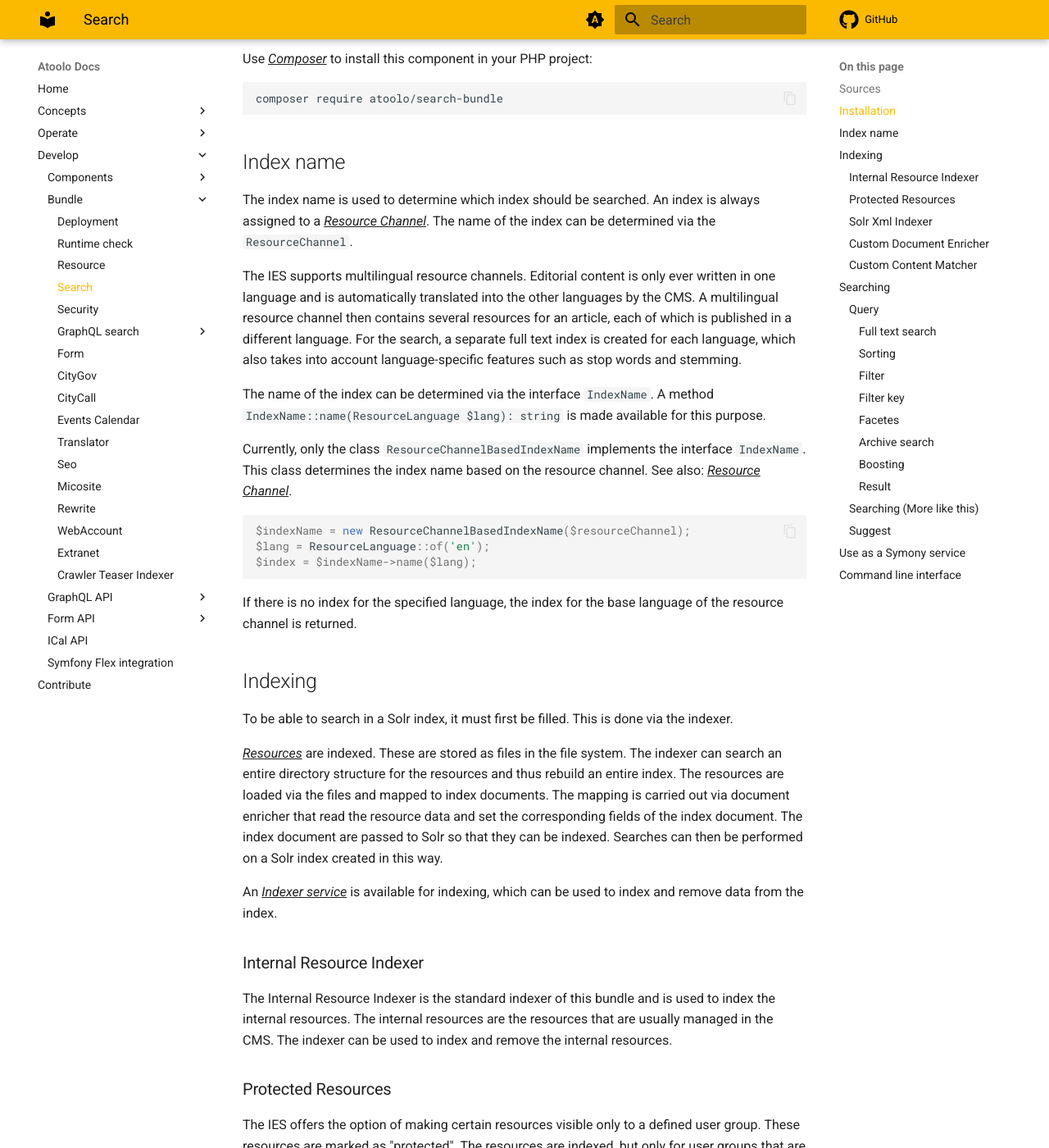
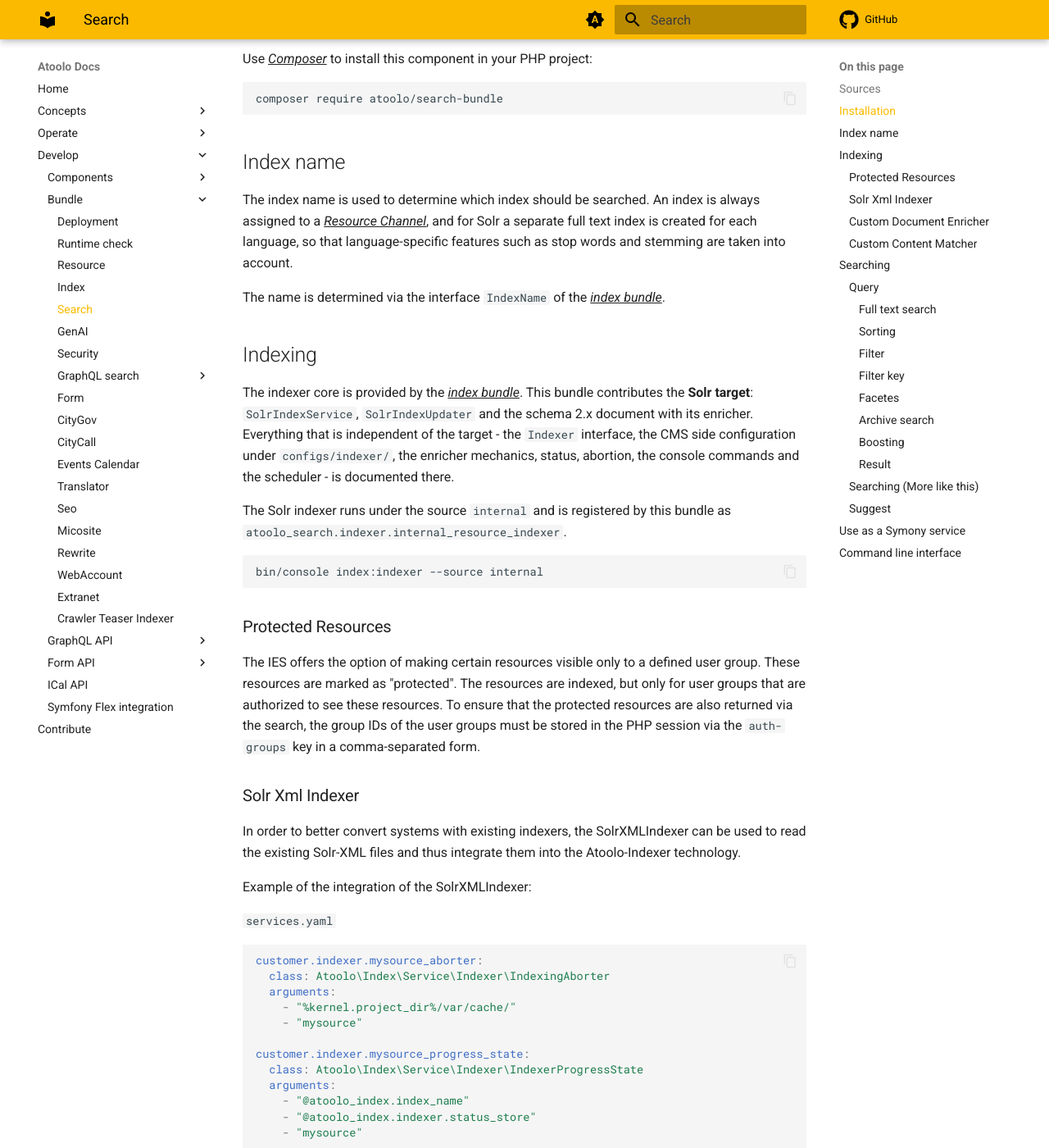
Before and after one commit to sitepark/atoolo-docs, an MkDocs documentation site: the page built from docs/develop/bundles/search/index.md, in a window 1280 px wide and 1400 px high, scrolled down 463 px. Shown: the whole window at 82% size. Built offline with MkDocs 1.6.1 and Material for MkDocs 9.7.7, drawn with Linux system fonts in a browser that asks for light colours; comment, search, counter and statistics services are not loaded; some of the changed text lies outside the part shown.

Commit message:
docs: document the index bundle and the genai bundle
The backend agnostic indexer core moved out of the search bundle into
atoolo/index-bundle, and atoolo/genai-bundle is a second index target
next to Solr.

- new page for the index bundle: the target ports, how a target bundle
  registers its indexer, the CMS side configuration, enricher and content
  matcher, the document dumper, the console commands, the shared
  scheduler, and a migration section old name -> new name for classes,
  service ids, tags, parameters and commands
- new page for the genai bundle: configuration, the document and its
  snake_case JSON keys, the HTTP contract and the assistant
- the search page keeps the Solr specifics and points at the new page;
  its SolrXmlIndexer example uses the new service ids
- operate/indexing.md uses index:indexer

Co-Authored-By: Claude Opus 5 (1M context) <noreply@anthropic.com>

````diff
--- a/docs/develop/bundles/search/index.md
+++ b/docs/develop/bundles/search/index.md
@@ -20,34 +20,19 @@ composer require atoolo/search-bundle
 
 ## Index name
 
-The index name is used to determine which index should be searched. An index is always assigned to a [Resource Channel](../../../concepts/resource-channel.md). The name of the index can be determined via the `ResourceChannel`.
+The index name is used to determine which index should be searched. An index is always assigned to a [Resource Channel](../../../concepts/resource-channel.md), and for Solr a separate full text index is created for each language, so that language-specific features such as stop words and stemming are taken into account.
 
-The IES supports multilingual resource channels. Editorial content is only ever written in one language and is automatically translated into the other languages by the CMS. A multilingual resource channel then contains several resources for an article, each of which is published in a different language. For the search, a separate full text index is created for each language, which also takes into account language-specific features such as stop words and stemming.
-
-The name of the index can be determined via the interface `IndexName`. A method `IndexName::name(ResourceLanguage $lang): string` is made available for this purpose.
-
-Currently, only the class `ResourceChannelBasedIndexName` implements the interface `IndexName`. This class determines the index name based on the resource channel.
-See also: [Resource Channel](../resource.md#resourcechannel).
-
-```php
-$indexName = new ResourceChannelBasedIndexName($resourceChannel);
-$lang = ResourceLanguage::of('en');
-$index = $indexName->name($lang);
-```
-
-If there is no index for the specified language, the index for the base language of the resource channel is returned.
+The name is determined via the interface `IndexName` of the [index bundle](../index-bundle.md#index-name).
 
 ## Indexing
 
-To be able to search in a Solr index, it must first be filled. This is done via the indexer.
+The indexer core is provided by the [index bundle](../index-bundle.md). This bundle contributes the **Solr target**: `SolrIndexService`, `SolrIndexUpdater` and the schema 2.x document with its enricher. Everything that is independent of the target - the `Indexer` interface, the CMS side configuration under `configs/indexer/`, the enricher mechanics, status, abortion, the console commands and the scheduler - is documented there.
 
-[Resources](../resource.md#the-resource) are indexed. These are stored as files in the file system. The indexer can search an entire directory structure for the resources and thus rebuild an entire index. The resources are loaded via the files and mapped to index documents. The mapping is carried out via document enricher that read the resource data and set the corresponding fields of the index document. The index document are passed to Solr so that they can be indexed. Searches can then be performed on a Solr index created in this way.
+The Solr indexer runs under the source `internal` and is registered by this bundle as `atoolo_search.indexer.internal_resource_indexer`.
 
-An [Indexer service](https://github.com/sitepark/atoolo-search/blob/main/src/Indexer.php){:target="\_blank"} is available for indexing, which can be used to index and remove data from the index.
-
-### Internal Resource Indexer
-
-The Internal Resource Indexer is the standard indexer of this bundle and is used to index the internal resources. The internal resources are the resources that are usually managed in the CMS. The indexer can be used to index and remove the internal resources.
+```sh
+bin/console index:indexer --source internal
+```
 
 ### Protected Resources
 
@@ -63,29 +48,29 @@ Example of the integration of the SolrXMLIndexer:
 
 ```yaml
 customer.indexer.mysource_aborter:
-  class: Atoolo\Search\Service\Indexer\IndexingAborter
+  class: Atoolo\Index\Service\Indexer\IndexingAborter
   arguments:
     - "%kernel.project_dir%/var/cache/"
     - "mysource"
 
 customer.indexer.mysource_progress_state:
-  class: Atoolo\Search\Service\Indexer\IndexerProgressState
+  class: Atoolo\Index\Service\Indexer\IndexerProgressState
   arguments:
-    - "@atoolo_search.index_name"
-    - "@atoolo_search.indexer.status_store"
+    - "@atoolo_index.index_name"
+    - "@atoolo_index.indexer.status_store"
     - "mysource"
 
 customer.indexer.mysource_indexer:
   class: Atoolo\Search\Service\Indexer\SolrXmlIndexer
   arguments:
-    - "@atoolo_search.index_name"
+    - "@atoolo_index.index_name"
     - "@customer.indexer.mysource_progress_state"
     - "@customer.indexer.mysource_aborter"
     - "@atoolo_search.indexer.solr_index_service"
-    - "@atoolo_search.indexer.configuration_loader"
+    - "@atoolo_index.indexer.configuration_loader"
     - "@atoolo_search.indexer.solr_xml_reader"
     - "mysource"
-  tags: ["atoolo_search.indexer"]
+  tags: ["atoolo_index.indexer"]
 
 customer.indexer.mysource_indexer_scheduler:
   class: Atoolo\Search\Service\Indexer\SolrXmlIndexerScheduler
@@ -95,6 +80,14 @@ customer.indexer.mysource_indexer_scheduler:
   tags:
     - scheduler.schedule_provider: { name: "mysource-indexer-scheduler" }
 ```
+
+!!! warning
+
+    Up to `atoolo/search-bundle` 1.17 these services were named
+    `Atoolo\Search\Service\Indexer\IndexingAborter`,
+    `@atoolo_search.index_name` and so on, and the tag was
+    `atoolo_search.indexer`. The old names still work until 2.0; see the
+    [migration section](../index-bundle.md#migration-from-atoolosearch-bundle-117).
 
 ### Custom Document Enricher
 
@@ -108,8 +101,8 @@ declare(strict_types=1);
 namespace Atoolo\Examples\Search\Indexer\Enricher;
 
 use Atoolo\Resource\Resource;
-use Atoolo\Search\Service\Indexer\DocumentEnricher;
-use Atoolo\Search\Service\Indexer\IndexDocument;
+use Atoolo\Index\Service\Indexer\DocumentEnricher;
+use Atoolo\Index\Service\Indexer\IndexDocument;
 use Atoolo\Search\Service\Indexer\IndexSchema2xDocument;
 
 /**
@@ -151,49 +144,10 @@ services:
 
 ### Custom Content Matcher
 
-For the full-text search, the 'content' field is filled with all content relevant to the search. It may be necessary for special content to be extracted from the resources and written to the `content` field. A `ContentMatcher` can be implemented for this purpose.
-
-The `content` array of the resource is run through recursively and the `ContentMatcher` is called for each value. The `ContentMatcher` can then check whether the value should be written to the `content` field. The value can also be an array so that the `ContentMatcher` can extract the required value from the underlying structure.
-
-```php
-declare(strict_types=1);
-
-namespace Atoolo\Examples\Search\Indexer\Matcher;
-
-use Atoolo\Resource\Resource;
-
-class CustomContentMatcher implements ContentMatcher
-{
-    public function match(Resource $resource, string $key, $value): string:bool
-    {
-        $len = count($path);
-        if ($len < 2) {
-            return false;
-        }
-
-        if (
-            $path[$len - 2] !== 'items' ||
-            $path[$len - 1] !== 'model'
-        ) {
-            return false;
-        }
-
-        $headline = $value['headline'] ?? false;
-        return is_string($headline) ? $headline : false;
-    }
-}
-```
-
-So that your own content matcher can be used, it must be registered as [tagged Symfony service](https://symfony.com/doc/current/service_container/tags.html){:target="\_blank"}.
-
-`services.yaml`
-
-```yaml
-services:
-  Atoolo\Search\Service\Indexer\SiteKit\HeadlineMatcher:
-    tags:
-      - { name: "atoolo_search.indexer.sitekit.content_matcher", priority: 10 }
-```
+The `content` field of the Solr document is filled by the content collector of
+the [index bundle](../index-bundle.md#custom-content-matcher). Own matcher are
+registered there with the tag
+`atoolo_index.indexer.sitekit.content_matcher`.
 
 ## Searching
 
@@ -549,11 +503,15 @@ app/bin/console ...
 
 The following commands are then available via `bin/console`:
 
-| Command                                    | Description                               |
-| ------------------------------------------ | ----------------------------------------- |
-| `search:dump-index-document`               | Dump a index document                     |
-| `search:indexer`                           | Fill a search index                       |
-| `search:indexer:update-internal-resources` | Update internal resources in search index |
-| `search:mlt`                               | Performs a more-like-this search          |
-| `search:search`                            | Performs a search                         |
-| `search:suggest`                           | Performs a suggest search                 |
+| Command         | Description                      |
+| --------------- | -------------------------------- |
+| `search:mlt`    | Performs a more-like-this search |
+| `search:search` | Performs a search                |
+| `search:suggest`| Performs a suggest search        |
+
+The indexer commands come from the [index bundle](../index-bundle.md#console-commands):
+`index:indexer`, `index:update` and `index:dump-document`.
+
+The commands `search:indexer`,
+`search:indexer:update-internal-resources` and `search:dump-index-document`
+still exist as deprecated aliases of these and are removed in 2.0.
--- a/mkdocs.yml
+++ b/mkdocs.yml
@@ -31,7 +31,9 @@ nav:
           - Deployment: develop/bundles/deployment.md
           - Runtime check: develop/bundles/runtime-check.md
           - Resource: develop/bundles/resource.md
+          - Index: develop/bundles/index-bundle.md
           - Search: develop/bundles/search/index.md
+          - GenAI: develop/bundles/genai.md
           - Security: develop/bundles/security.md
           - GraphQL search:
               - develop/bundles/graphql-search/index.md
````
Also changed, not shown: docs/develop/bundles/genai.md (added, +144 -0 lines), docs/develop/bundles/index-bundle.md (added, +296 -0 lines), docs/develop/bundles/index.md (+2 -0 lines), docs/operate/indexing.md (+19 -3 lines).
